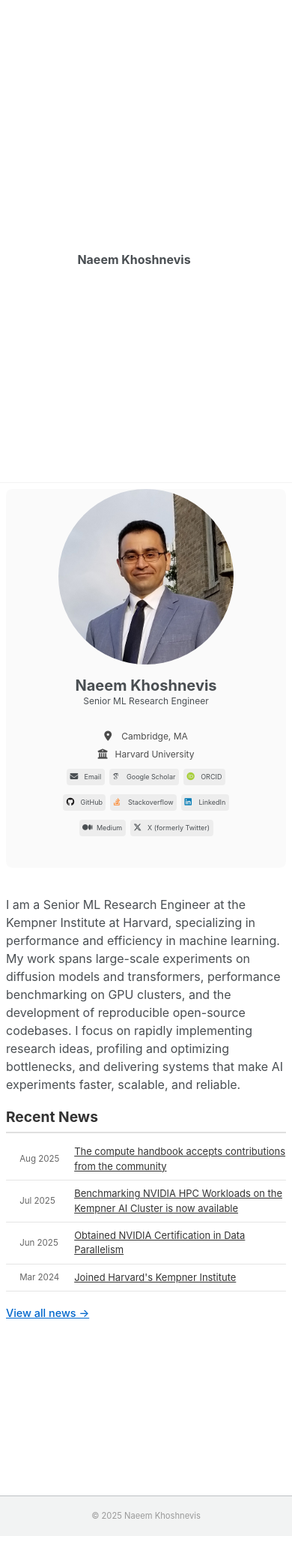
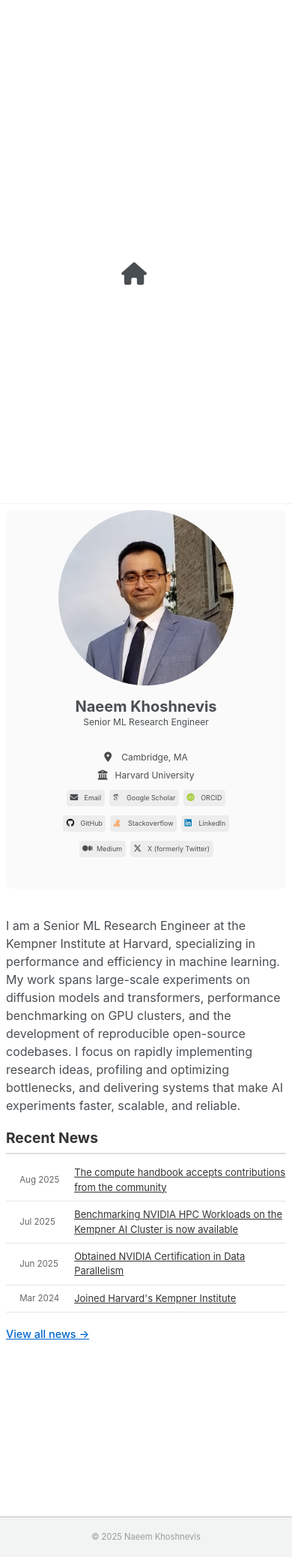
Before and after one commit to Naeemkh/naeemkh.github.io, a Jekyll site: the page built from _pages/about.md, in a window 390 px wide. Shown: the whole page at 75% size. Built offline with Jekyll 4.4.1, drawn with Linux system fonts in a browser that asks for light colours; some web fonts are replaced; before the commit the page ends 2048 px from its top, so only the background shows below that.

Commit message:
polish the navbar

```diff
--- a/_includes/masthead.html
+++ b/_includes/masthead.html
@@ -6,7 +6,7 @@
       <nav id="site-nav" class="greedy-nav">
         <button><div class="navicon"></div></button>
         <ul class="visible-links">
-          <li class="masthead__menu-item masthead__menu-item--lg persist"><a href="{{ base_path }}/">{{ site.title }}</a></li>
+          <li class="masthead__menu-item masthead__menu-item--lg persist"><a href="{{ base_path }}/"><i class="fas fa-home" aria-label="Home"></i></a></li>
           {% for link in site.data.navigation.main %}
             {% if link.url contains 'http' %}
               {% assign domain = '' %}
--- a/_sass/include/_mobile-responsive-fixes.scss
+++ b/_sass/include/_mobile-responsive-fixes.scss
@@ -232,6 +232,7 @@ pre {
     .visible-links {
       display: flex;
       flex-wrap: wrap;
+      justify-content: center;
 
       li {
         display: block;
@@ -241,10 +242,15 @@ pre {
           margin-bottom: 0.5em;
 
           a {
-            font-size: $type-size-5;
+            font-size: $type-size-4;
             margin: 0;
             padding: 0.5em 0;
             text-align: center;
+
+            i.fa-home {
+              font-size: 1.5em;
+              color: inherit;
+            }
           }
         }
 
@@ -279,6 +285,7 @@ pre {
     border: none !important;
     box-shadow: none !important;
     display: block !important;
+    text-align: center !important;
 
     &:before, &:after {
       display: none !important;
```
